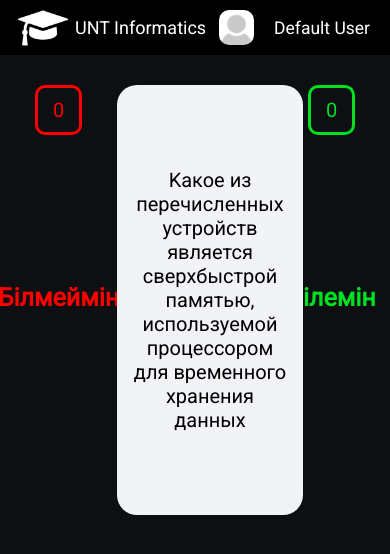
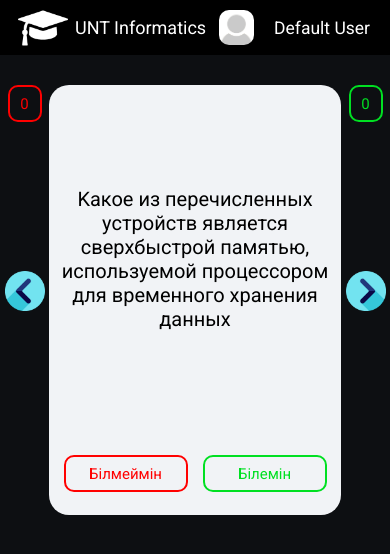
Before and after one commit to guinnod/new-unt-front, a React (Create React App) app: page /home/theory/mix in a window 390 px wide. Shown: the top 554 px of the page. Built offline with nearby package versions, Linux system fonts and the light colour scheme.

Commit message:
scrollbar

```diff
--- a/src/App.css
+++ b/src/App.css
@@ -2,6 +2,7 @@
 
 html {
     font-size: 12px;
+    font-family:Arial, Helvetica, sans-serif;
 }
 
 body {
@@ -44,6 +45,17 @@ textarea:focus {
     outline: 0.2em solid #EC008C;
 }
 
+::-webkit-scrollbar {
+    width: 5px;
+    background-color: #0d0f12;
+    height: 5px;
+}
+
+::-webkit-scrollbar-thumb {
+    background-color: white;
+    border-radius: 3px;
+}
+
 @media only screen and (max-width: 650px) {
     html {
         font-size: 10px;
--- a/src/components/activity/activity.css
+++ b/src/components/activity/activity.css
@@ -29,8 +29,6 @@
     border: none;
 }
 
-
-
 .activity__progress::-moz-progress-bar {
     background-color: #039603 !important;
 }
@@ -44,42 +42,24 @@
 }
 
 .activity__progress::-webkit-progress-bar {
+    background-color: #eeeeee;
+    border-radius: 1rem;
+}
+
+.activity__progress::-webkit-progress-value {
+    border-radius: 1rem;
     background-color: #039603 !important;
 }
 
-.activity__progress--context::-webkit-progress-bar {
+.activity__progress--context::-webkit-progress-value {
     background-color: orange !important;
 }
 
-.activity__progress--multiple::-webkit-progress-bar {
+.activity__progress--multiple::-webkit-progress-value {
     background-color: red !important;
 }
 
-.activity__progress::-o-progress-bar {
-    background-color: #039603 !important;
-}
-
-.activity__progress--context::-o-progress-bar {
-    background-color: orange !important;
-}
-
-.activity__progress--multiple::-o-progress-bar {
-    background-color: red !important;
-}
-
-.activity__progress::-ms-progress-bar {
-    background-color: #039603 !important;
-}
-
-.activity__progress--context::-ms-progress-bar {
-    background-color: orange !important;
-}
-
-.activity__progress--multiple::-ms-progress-bar {
-    background-color: red !important;
-}
-
-@media only screen and (max-width: 750px){
+@media only screen and (max-width: 750px) {
     .activity__anchor {
         flex-direction: column;
     }
--- a/src/components/cards/card-theory/card-theory.css
+++ b/src/components/cards/card-theory/card-theory.css
@@ -3,7 +3,7 @@
     transform-style: preserve-3d;
     width: 40%;
     height: 40rem;
-    max-width: 30rem;
+    max-width: 40rem;
     margin: 3rem 0;
     font-size: 2rem;
     position: relative;
@@ -22,11 +22,14 @@
     width: 100%;
     white-space: normal;
     border-radius: 2rem;
-    padding: 1.5rem;
 }
 
-.card-theory__buttons {
-    display: flex;
+.card-theory__button__anchor {
+    display: none;
+}
+
+.card-theory__button {
+    width: 12rem !important;
 }
 
 .card-theory__anchor .theory__button {
@@ -47,4 +50,23 @@
 .card-theory__text {
     text-align: center;
     animation: textAnimate 1s;
+    margin: 0 1rem;
 }
+
+@media only screen and (max-width: 850px) {
+    .card-theory__button__anchor {
+        display: flex;
+    }
+
+    .card-theory__text {
+        display: flex;
+        flex-direction: column;
+        justify-content: center;
+        height: 70%;
+    }
+
+    .card-theory__root {
+        width: auto;
+        height: auto;
+    }
+}
--- a/src/components/cards/card-theory/index.jsx
+++ b/src/components/cards/card-theory/index.jsx
@@ -1,15 +1,22 @@
+import { useSelector } from 'react-redux';
 import './card-theory.css';
 export const CardTheory = ({ question, answer, flip, setFlip }) => {
-
+    const language = useSelector(state => state.language.value.theory);
 
     return (
         <div className={flip ? 'card-theory__root' : 'card-theory__root card-theory__anchor--flipped'}
             onClick={() => {
-                setFlip(!flip);
+                if (window.innerWidth > 850) {
+                    setFlip(!flip);
+                }
             }}>
             <div className='card-theory__anchor'>
                 <div className="card-theory__text">
                     {question}
+                </div>
+                <div className='card-theory__button__anchor'>
+                    <div className='card-theory__button theory__count theory__count--red'>{language.dontKnow}</div>
+                    <div className='card-theory__button theory__count'>{language.know}</div>
                 </div>
             </div>
             <div className='card-theory__anchor card-theory__anchor--flipped card-theory__anchor--back'>
--- a/src/components/universals/universal-theory/index.jsx
+++ b/src/components/universals/universal-theory/index.jsx
@@ -1,11 +1,12 @@
 import { CardTheory } from "../../cards/card-theory";
 import { PageSkeleton } from '../../page-skeleton';
 import { LazyImage } from '../../lazy-image';
-import { repeat, shuffle } from "../../../media";
+import { next, previous, repeat, shuffle } from "../../../media";
 import { useDispatch, useSelector } from "react-redux";
 import { theoryActions } from "../../../store/theory";
 import { useState } from 'react';
 import './universal-theory.css';
+
 
 export const UniversalTheory = () => {
     const theory = useSelector(state => state.theory);
@@ -17,6 +18,7 @@ export const UniversalTheory = () => {
         dispatch(theoryActions.select(type));
     }
     const [flip, setFlip] = useState(true);
+
     const language = useSelector(state => state.language.value.theory);
     const userSelect = (type) => {
         if (flip) {
@@ -32,6 +34,7 @@ export const UniversalTheory = () => {
         }, 1050);
 
     }
+
     return (
         <PageSkeleton footer={true} header='home'>
             {theory.partEnded ? <div>Part Ended <div onClick={() => {
@@ -41,22 +44,24 @@ export const UniversalTheory = () => {
                 <LazyImage src={repeat} className='theory__regime' />
             </div> :
                 <div className="theory__anchor">
-                    <div onClick={() => { userSelect("DONT_KNOW") }} className="theory__part theory__part--red">
+                    <div onClick={() => { if (window.innerWidth > 850) { userSelect("DONT_KNOW"); } }} className="theory__part theory__part--red">
                         <div className="theory__count theory__count--red  ">{theory.dontKnows}</div>
-                        <div className="theory__button theory__button--red">
+                        <div className="theory__button theory__button--red" onClick={() => { userSelect("DONT_KNOW"); }}>
                             {language.dontKnow}
                         </div>
+                        <LazyImage src={previous} className='theory__button__navigate' onClick={() => { change("PREVIOUS"); }} />
                         <div className="theory__fill">
 
                         </div>
                     </div>
 
                     <CardTheory flip={flip} setFlip={setFlip} question={theory.question} answer={theory.answer} />
-                    <div onClick={() => { userSelect("KNOW") }} className="theory__part">
+                    <div onClick={() => { if (window.innerWidth > 850) { userSelect("KNOW"); } }} className="theory__part">
                         <div className="theory__count">{theory.knows}</div>
-                        <div className="theory__button">
+                        <div className="theory__button" onClick={() => { userSelect("KNOW"); }}>
                             {language.know}
                         </div>
+                        <LazyImage src={next} className='theory__button__navigate' onClick={() => { change("NEXT"); }} />
                         <div className="theory__fill">
 
                         </div>
--- a/src/components/universals/universal-theory/universal-theory.css
+++ b/src/components/universals/universal-theory/universal-theory.css
@@ -27,8 +27,12 @@
     color: #00E022;
     border: 3px solid #00E022;
     border-radius: 1rem;
-    padding: 1rem 1.5rem;
-    width: max-content;
+    display: flex;
+    justify-content: center;
+    align-items: center;
+    padding: 1rem 0;
+    width: 4rem;
+    margin: 0 1rem;
 }
 
 .theory__count--red {
@@ -40,6 +44,7 @@
     font-weight: 800;
     font-size: 2.5rem;
     color: #00E022;
+    z-index: 1;
 }
 
 .theory__button--red {
@@ -68,3 +73,41 @@
     align-items: center;
     justify-content: center;
 }
+
+.theory__button__navigate {
+    display: none;
+    width: 4rem;
+}
+
+@media  only screen and (max-width: 850px) {
+
+
+    .theory__button {
+        display: none;
+    }
+
+    .theory__part {
+        width: auto;
+        cursor: default;
+    }
+
+    .theory__part img {
+        cursor: pointer;
+    }
+
+    .theory__part:hover {
+        background-image: none;
+    }
+
+    .theory__button__navigate {
+        display: block;
+    }
+
+    .theory__count {
+        padding: 0.75rem 0;
+        font-size: 1.5rem;
+        width: 3rem;
+        border-width: 2px;
+        margin: 0 0.75rem;
+    }
+}
```
Lines whose indentation alone changed are shown as unchanged.
